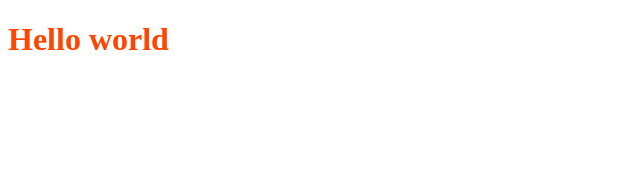
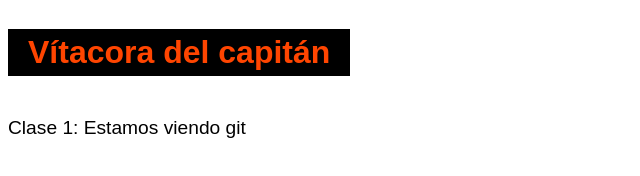
Before and after one commit to fespinoX/test-vuejs-coderhouse, a plain HTML site: page index.html in a window 1280 px wide. Shown: the whole page, without its empty margins (0-640 px from the left). Drawn offline with Linux system fonts and the light colour scheme.

Commit message:
test en branch

```diff
--- a/index.html
+++ b/index.html
@@ -8,6 +8,9 @@
     <link rel="stylesheet" href="style.css">
 </head>
 <body>
-    <h1>Hello world</h1>
+    <div>
+        <h1>Vítacora del capitán</h1>
+        <p>Clase 1: Estamos viendo git</p>
+    </div>
 </body>
 </html>
--- a/style.css
+++ b/style.css
@@ -1,3 +1,12 @@
 h1 {
+    display: inline-block;
+    padding: 5px 20px;
     color: orangered;
+    font-family: sans-serif;
+    background-color: black;
 }
+
+p {
+    font-family: sans-serif;
+    font-size: 1.2rem;
+}
```
